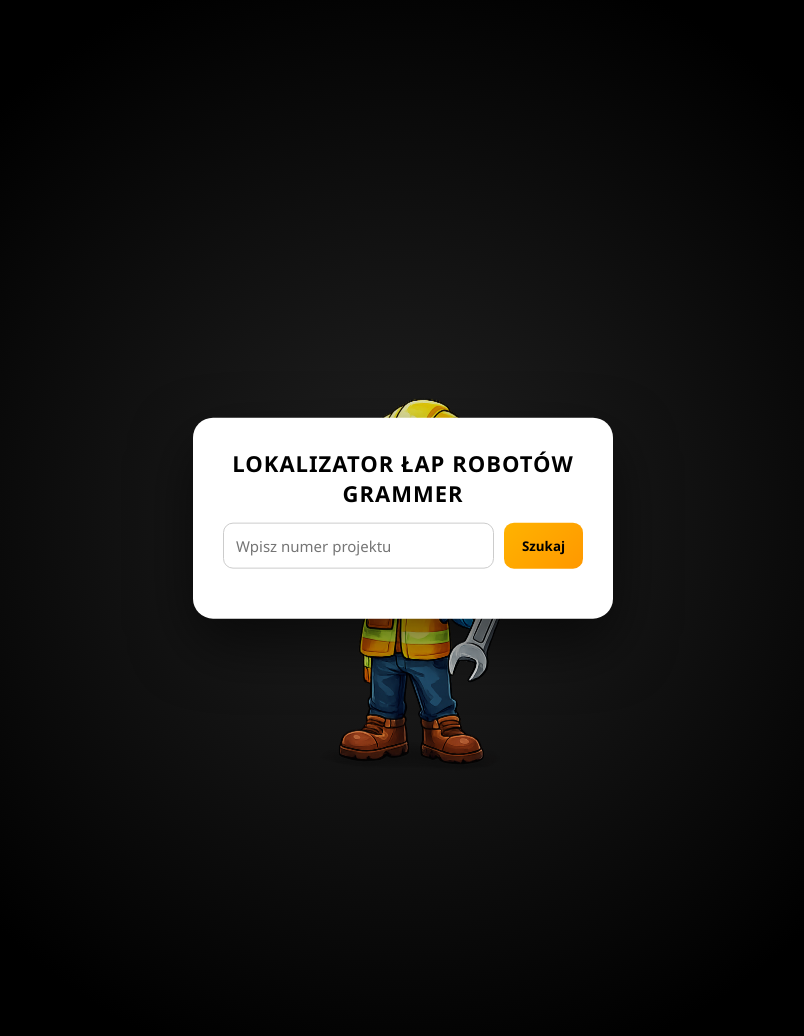
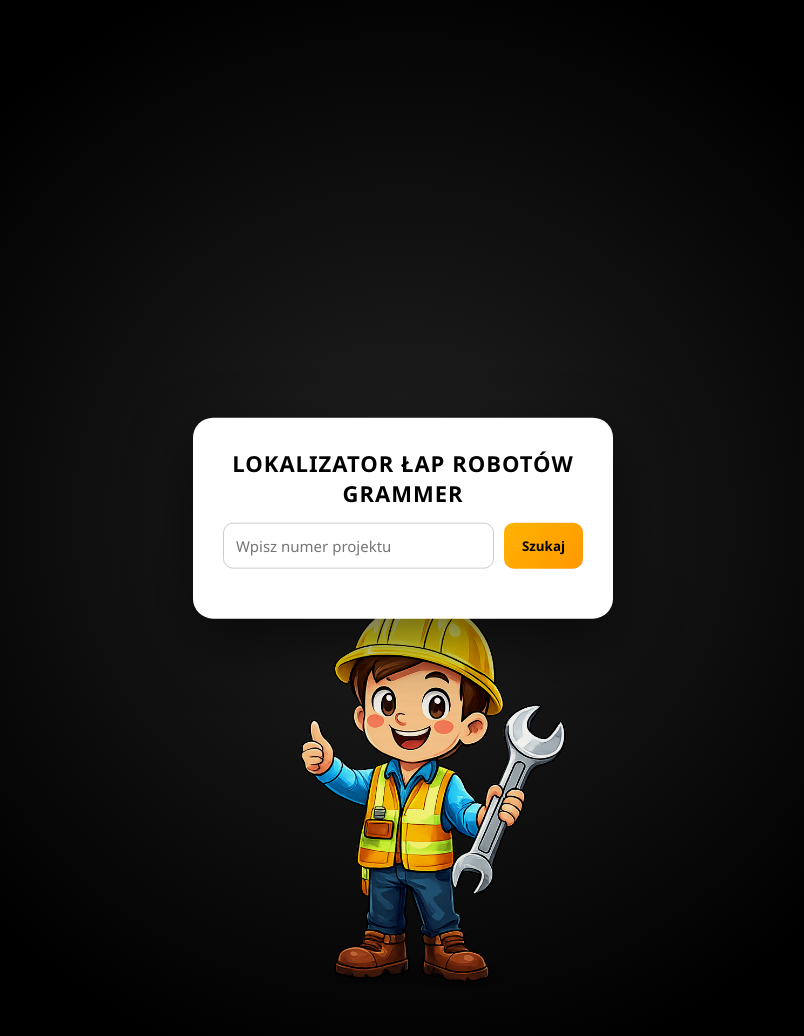
Before and after one commit to zmech23/lokalizator-lap-robotow-grammer, a Flask app: page / in a window 1280 px wide. Shown: the whole page, without its empty margins (237-1041 px from the left). Run offline with Flask 3, Linux system fonts and the light colour scheme; parts of the project's set-up code (start-up, migrations or seed data) failed here and were passed over.

Commit message:
Update style.css

```diff
--- a/static/style.css
+++ b/static/style.css
@@ -21,13 +21,16 @@
 /* TECHNIK */
 .technician {
     position: fixed;
-    bottom: 0;
+    top: 50%;
     left: 50%;
-    transform: translateX(-50%);
-    height: 75vh;
+    transform: translate(-50%, -10%);
+    height: 80vh;
     z-index: 1;
-    opacity: 0.9;
+    opacity: 0.95;
+    pointer-events: none;
     animation: float 4s ease-in-out infinite;
+}
+
 }
 
 @keyframes float {
```
